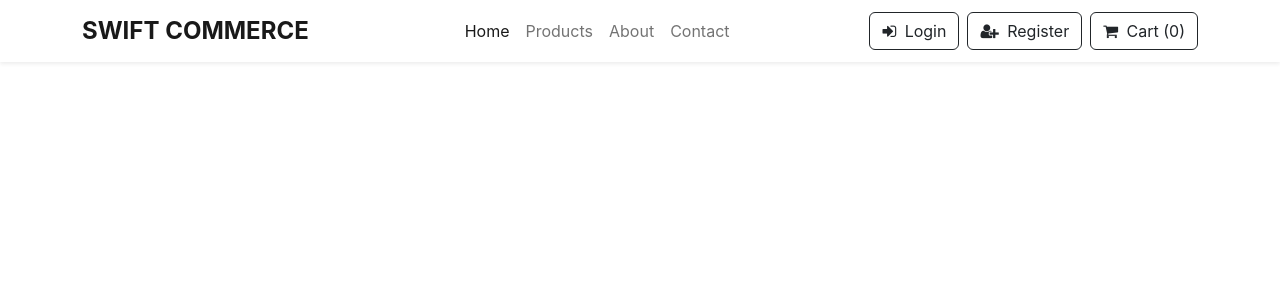
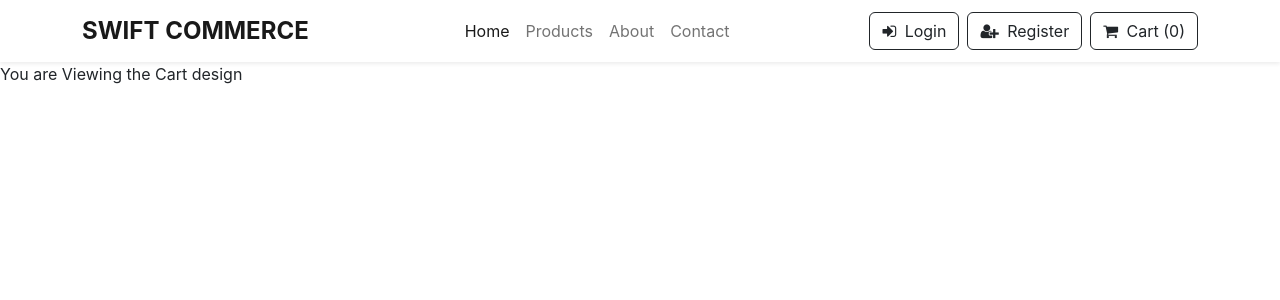
Before and after one commit to kevinmbuicode/Swift-Ecommerce-, a React (Create React App) app in the folder swift-commerce/: page /cart in a window 1280 px wide. Shown: the top 300 px of the page. Built offline with nearby package versions, Linux system fonts and the light colour scheme.

Commit message:
Added Cart view, ready for Card

```diff
--- a/swift-commerce/src/App.js
+++ b/swift-commerce/src/App.js
@@ -5,6 +5,7 @@ import Products from './components/Products'
 //Routes
 import { Routes, Route } from 'react-router-dom';
 import Product from './components/ProductView';
+import Cart from './components/Cart';
 
 function App() {
   return (
@@ -13,8 +14,8 @@ function App() {
       <Routes>
         <Route path='/' element={<Home/>}/>
         <Route path='/products' element={<Products/>}/>
-        {/* Set path to productView page with product element design ready to render*/}
         <Route path='/products/:id' element={<Product/>}/>
+        <Route path='/cart' element={<Cart/>}/>
       </Routes>
     </>
   );
--- /dev/null
+++ b/swift-commerce/src/components/Cart.jsx
@@ -0,0 +1,9 @@
+import React from 'react'
+
+const Cart = () => {
+  return (
+    <div>You are Viewing the Cart design </div>
+  )
+}
+
+export default Cart;
```
